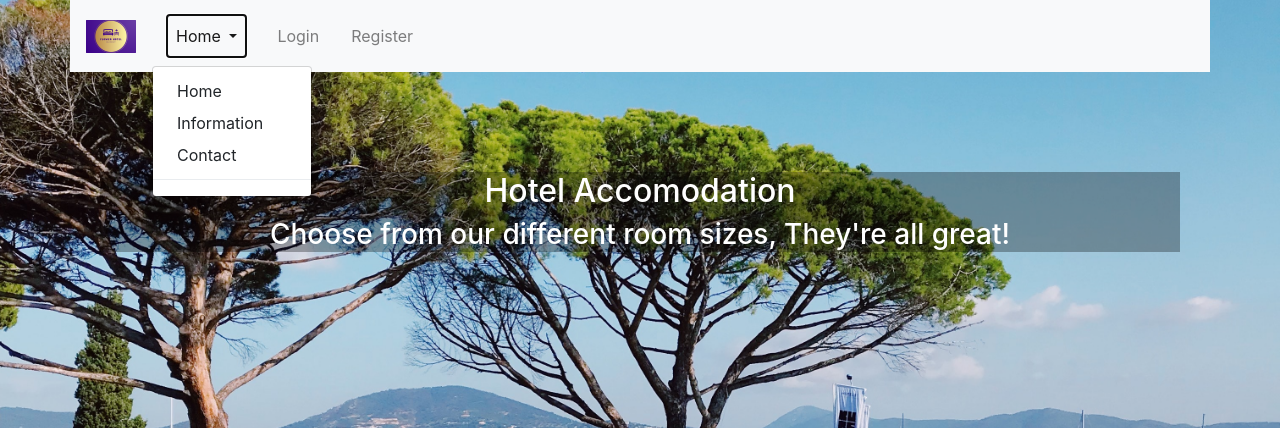
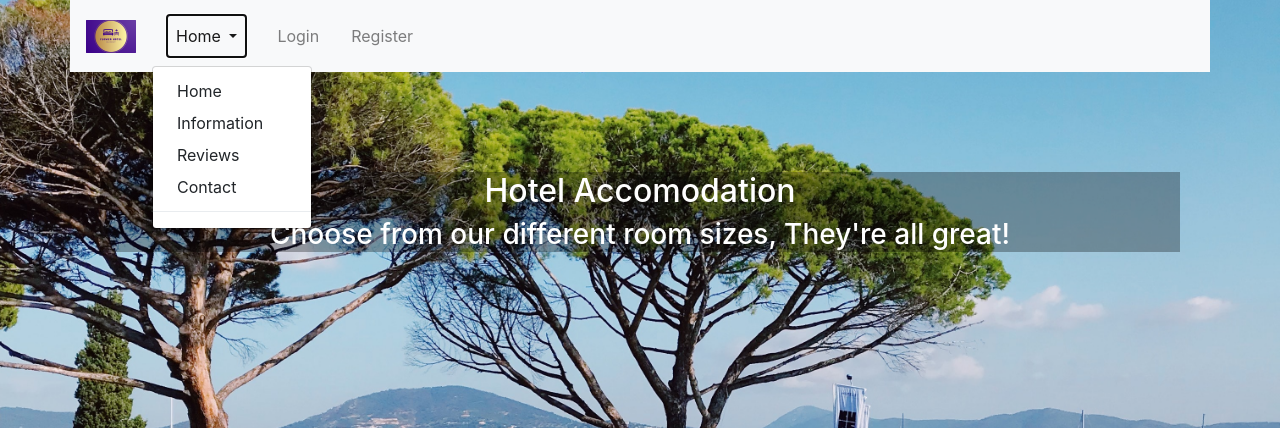
Before and after one commit to bobshort4bobby4/PP4-ci, a Django app: page / in a window 1280 px wide, after a click on "Home". Shown: the top 428 px of the page. Run offline with Django 3.2, Linux system fonts and the light colour scheme; data that the repository does not hold is empty; some libraries are stand-ins or nearby versions.

Commit message:
before adding review model

```diff
--- a/templates/base.html
+++ b/templates/base.html
@@ -52,6 +52,7 @@
                         <div class="dropdown-menu" aria-labelledby="navbarDropdown">
                             <a class="dropdown-item" href="{% url 'home:home' %}">Home</a>
                             <a class="dropdown-item" href="{% url 'home:info' %}">Information</a>
+                            <a class="dropdown-item" href="#">Reviews</a>
                             <a class="dropdown-item" href="{% url 'home:contact' %}">Contact</a>
                             <div class="dropdown-divider"></div>
                         </div>
--- a/templates/home/home.html
+++ b/templates/home/home.html
@@ -29,6 +29,14 @@
 
         </div>
 
+        <div class="container mt-2">
+            <a>
+
+            </a>
+
+
+        </div>
+
 
 
 {% endblock %}
```
